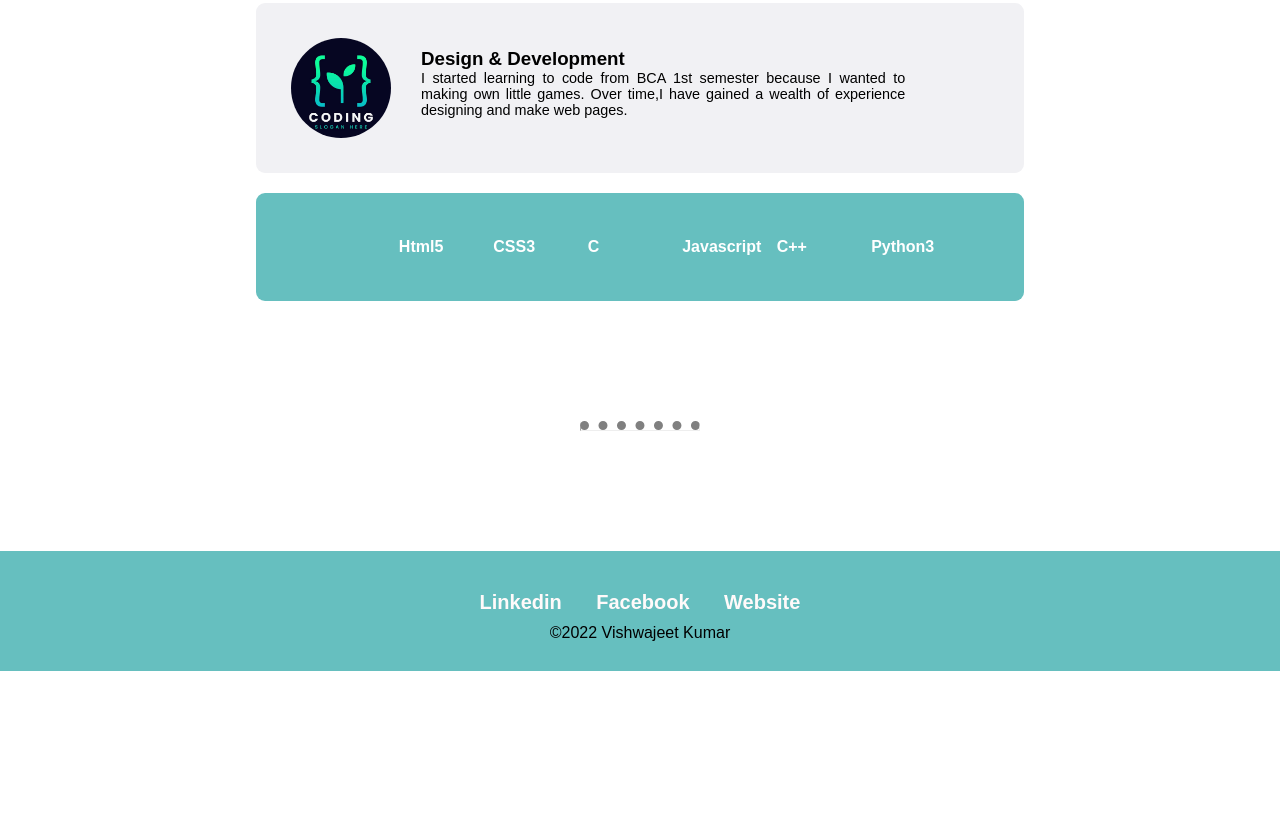
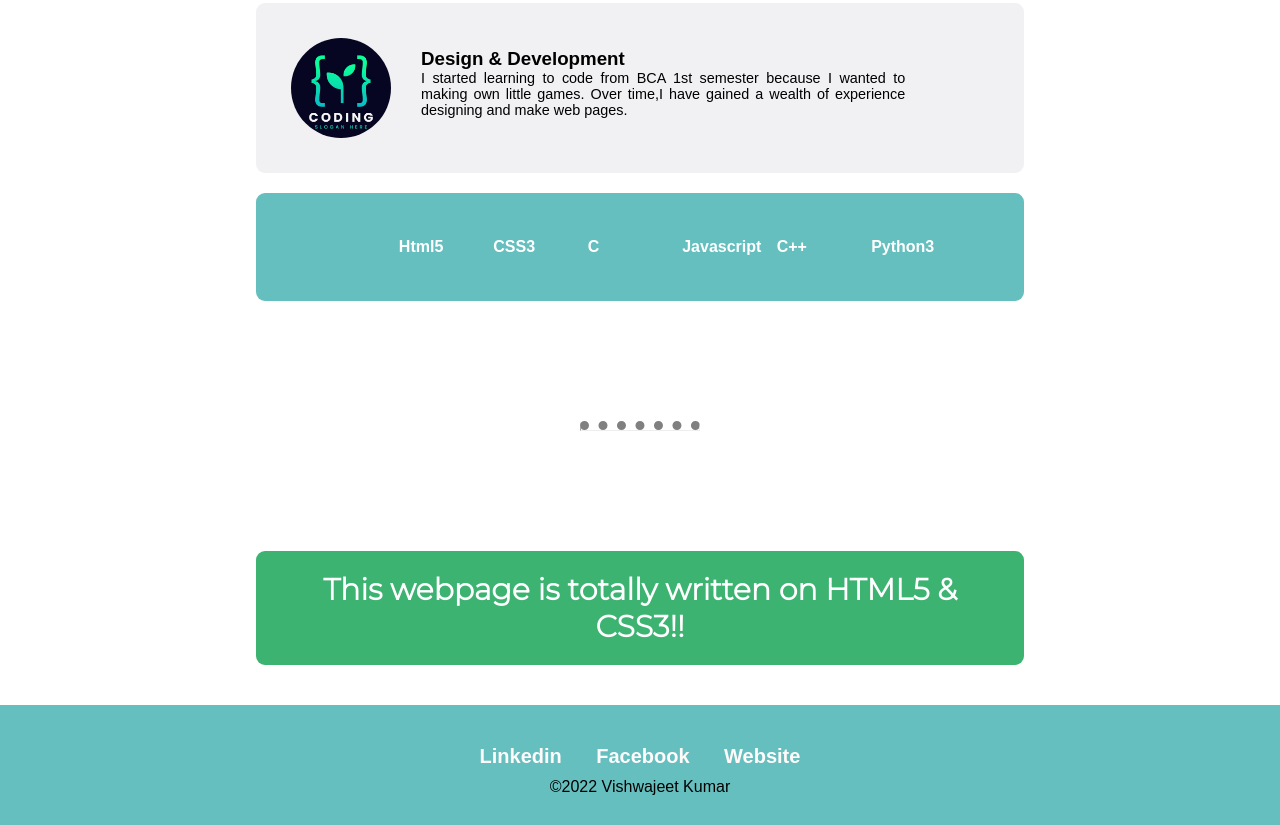
Before and after one commit to vishwajeetvc/cv, a plain HTML site: page index.html in a window 1280 px wide. Shown: the part 1467-2292 px from the top of the page. Before the commit the page ends 2138 px from the top, so only its background shows below. Drawn offline with Linux system fonts and the light colour scheme.

Commit message:
little edit vw

```diff
--- a/index.html
+++ b/index.html
@@ -40,6 +40,7 @@
 	</section>
     </div>
     <hr>
+    <h2 class="word">This webpage is totally written on HTML5 & CSS3!!</h2>
     <div class="bottom-cont">
 	<a href="https://www.linkedin.com">Linkedin</a>
 	<a href="https://www.facbook.com">Facebook</a>
--- a/style.css
+++ b/style.css
@@ -118,3 +118,13 @@ section h3 {
     display:inline-block;
     padding:10px 15px;
 }
+.word {
+    font-family:Montserrat, sans-serif;
+    font-size:30px;
+    color:white;
+    width: 60vw;
+    margin: 40px auto ;
+    border-radius: 9px;
+    padding: 20px;
+    background:mediumseagreen;
+}
```
